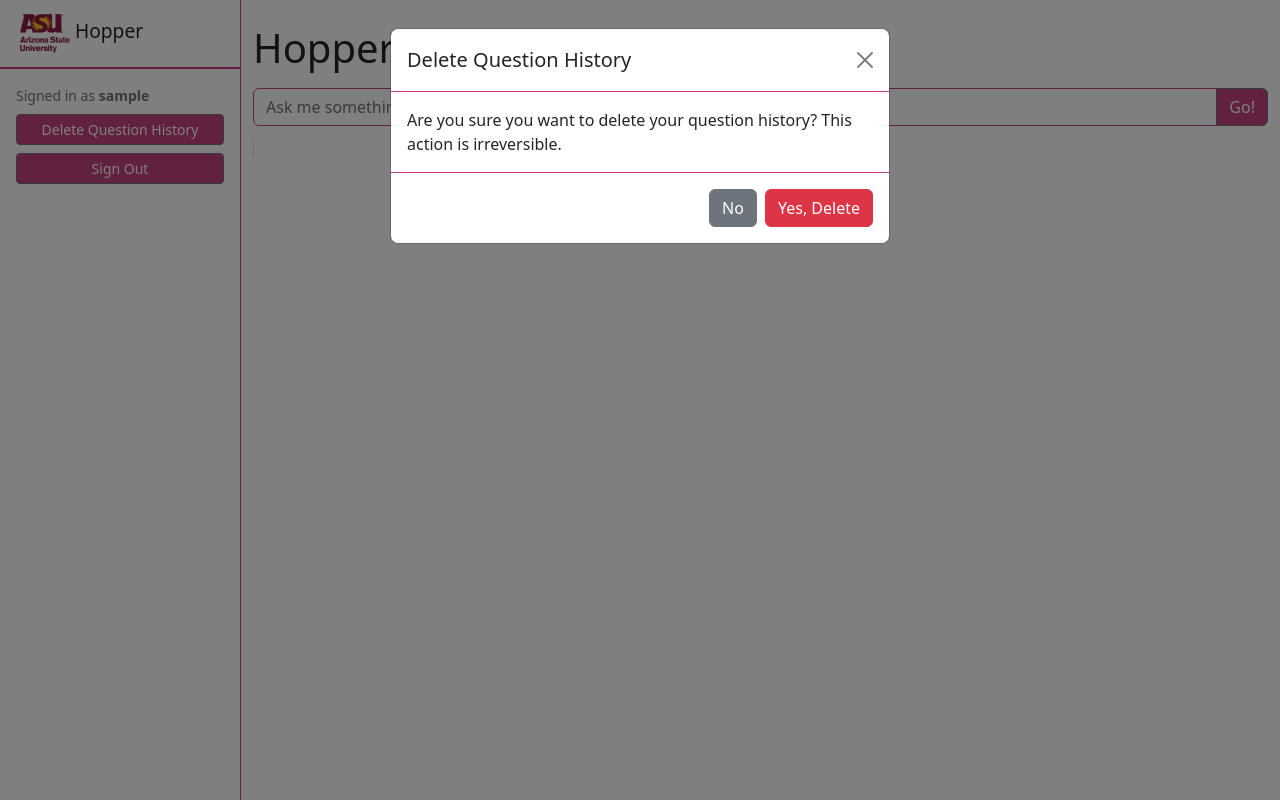
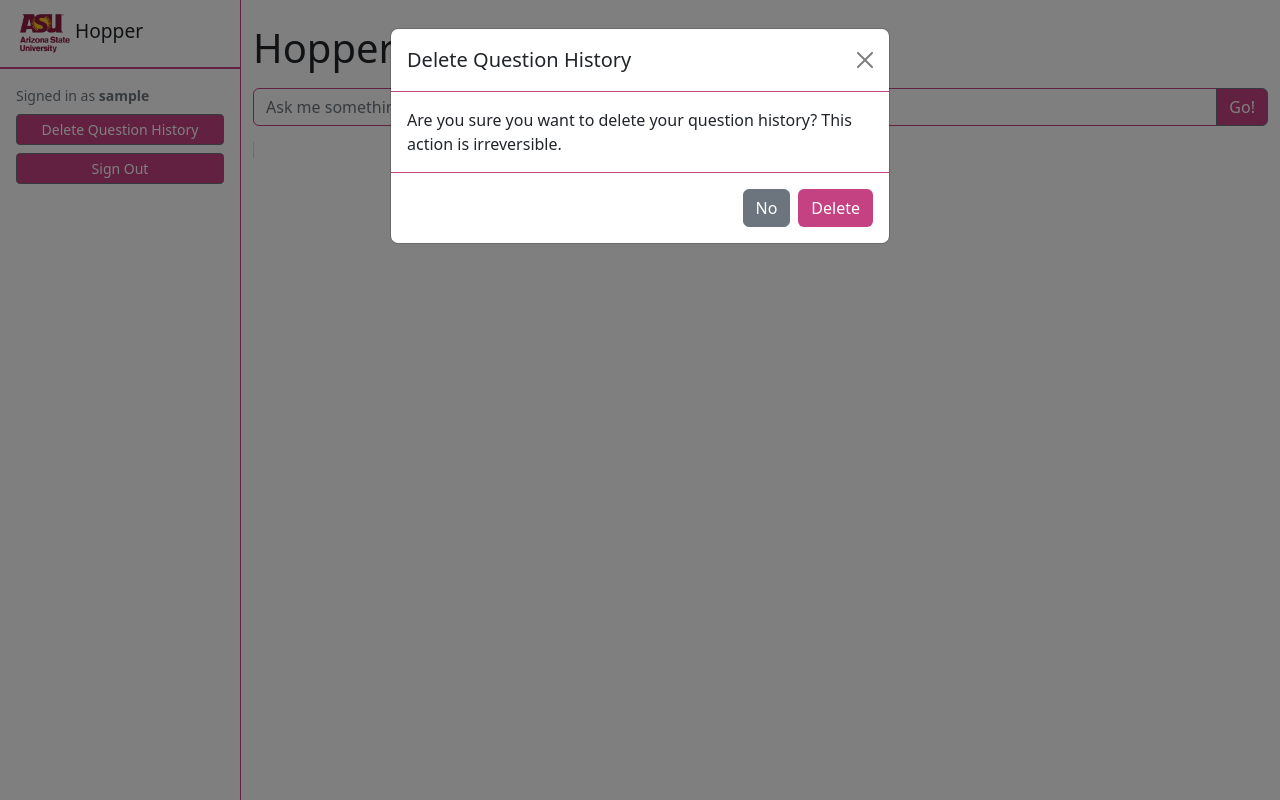
Before and after one commit to diging/hosp-explorer, a Django app: page /ask/ in a window 1280 px wide, after a click on "Delete Question History". Run offline with Django 5.2, Linux system fonts and the light colour scheme; the visitor is signed in with stand-in values (Sample User, id 1); some libraries are stand-ins or nearby versions.

Commit message:
[HOP-10] Changed button color

```diff
--- a/hospexplorer/ask/templates/_base.html
+++ b/hospexplorer/ask/templates/_base.html
@@ -84,7 +84,7 @@
                     </div>
                     <div class="modal-footer">
                         <button type="button" class="btn btn-secondary" data-bs-dismiss="modal">No</button>
-                        <button type="button" class="btn btn-danger" id="confirmDeleteHistory">Yes, Delete</button>
+                        <button type="button" class="btn text-white" style="background-color: #C54282;" id="confirmDeleteHistory">Delete</button>
                     </div>
                 </div>
             </div>
```
